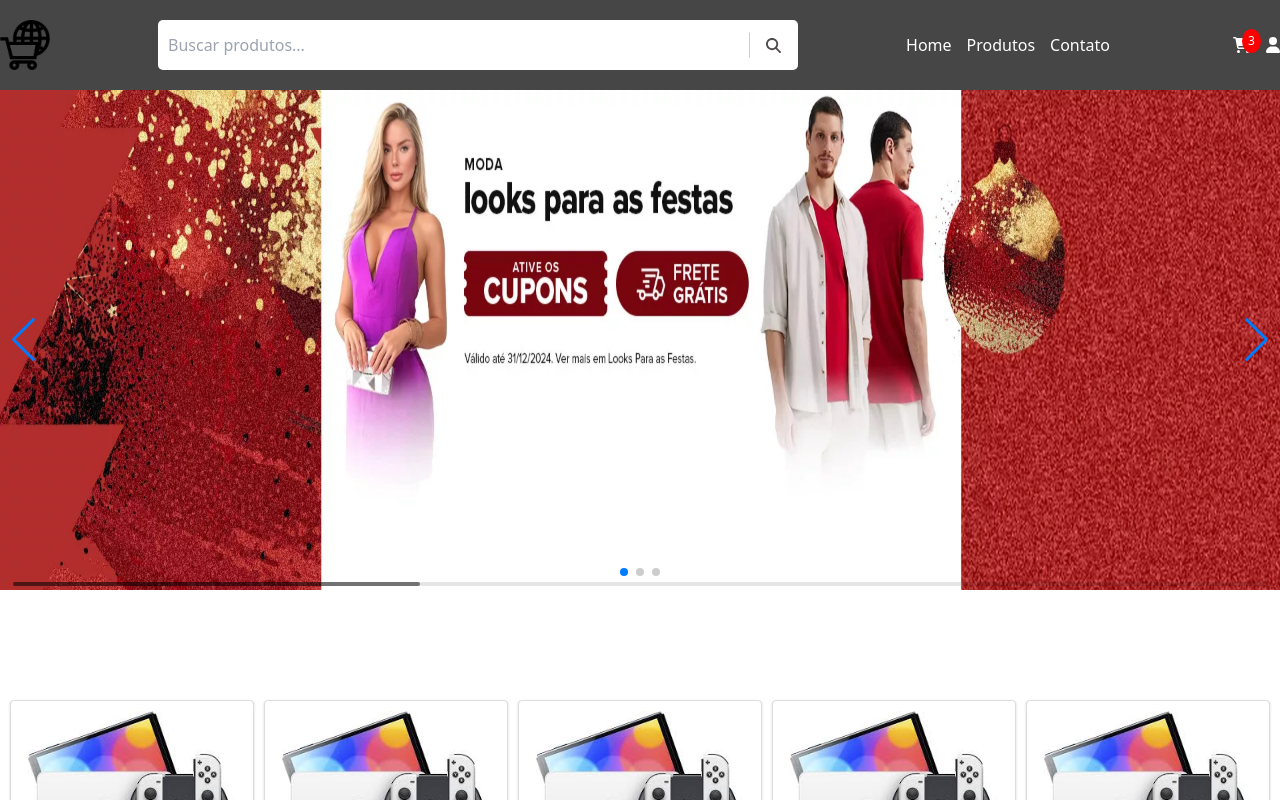
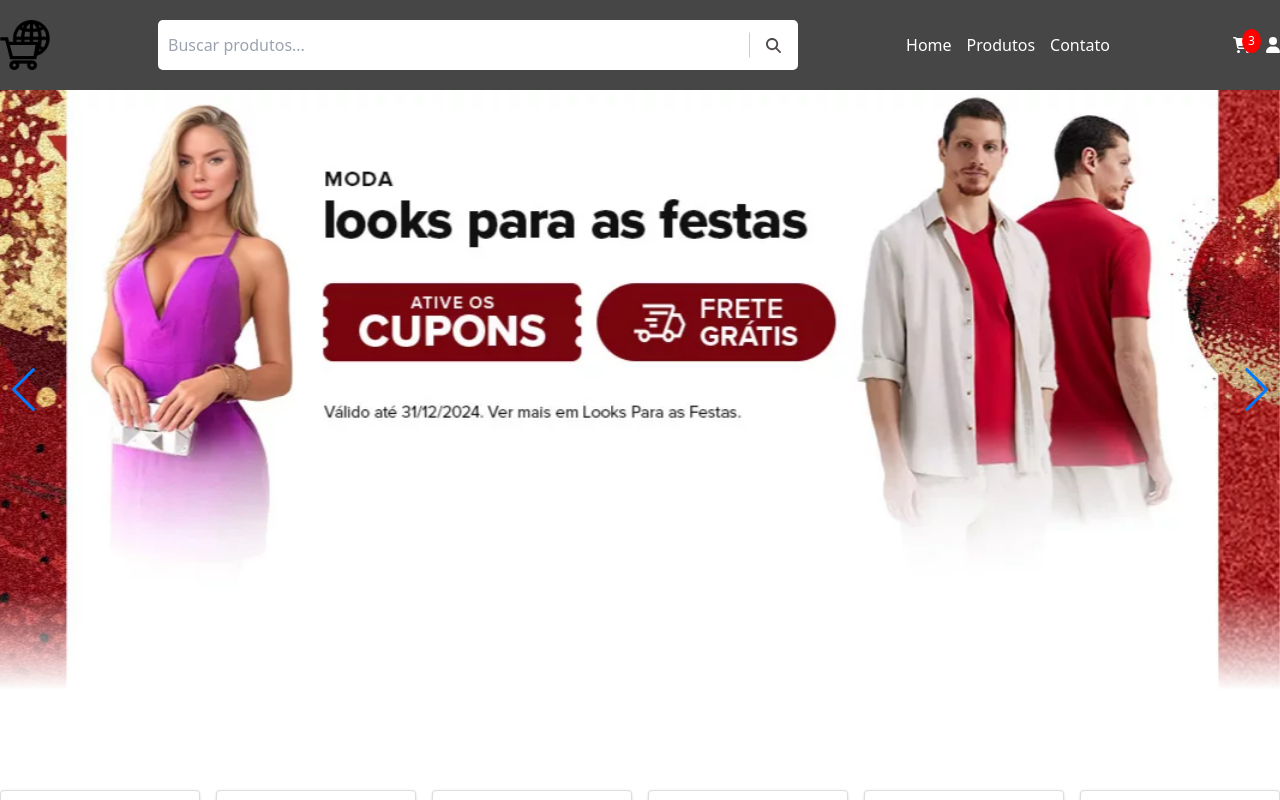
Before and after one commit to Murilo358/E-commerce-frontend, a React (Vite) app: page / in a window 1280 px wide. Shown: the top 800 px of the page. Built offline with nearby package versions, Linux system fonts and the light colour scheme.

Commit message:
started using tailwind grids

```diff
--- a/src/index.css
+++ b/src/index.css
@@ -4,54 +4,11 @@
 @import 'tailwindcss/utilities';
 
 @import url('https://fonts.googleapis.com/css2?family=Roboto:wght@400;700&display=swap');
-/*
-$breakpoints: (
-  sm: 576px,
-  md: 768px,
-  lg: 992px,
-  xl: 1200px,
-  xxl: 1400px
-);
 
-@function breakpoint($name) {
-  @return map.get($breakpoints, $name);
+.swiper-slide img {
+  width: 100%;
+  height: auto;
+  object-fit: cover;
+  max-width: 100%;
+  display: block;
 }
-
-.container {
-  width: 100%;
-  margin-right: auto;
-  margin-left: auto;
-
-  @media (min-width: breakpoint(sm)) {
-    max-width: 540px;
-  }
-
-  @media (min-width: breakpoint(md)) {
-    max-width: 720px;
-  }
-
-  @media (min-width: breakpoint(lg)) {
-    max-width: 960px;
-    padding-right: 15px;
-    padding-left: 15px;
-
-  }
-
-  @media (min-width: breakpoint(xl)) {
-    max-width: 1140px;
-    padding-right: 15px;
-    padding-left: 15px;
-
-  }
-
-  @media (min-width: breakpoint(xxl)) {
-    max-width: 1320px;
-    padding-right: 15px;
-    padding-left: 15px;
-
-  }
-}
-
-body {
-  font-family: 'Roboto', -apple-system, 'Helvetica Neue', Helvetica, Arial, sans-serif;
-} */
--- a/src/pages/Home.css
+++ b/src/pages/Home.css
@@ -1,15 +1,20 @@
-.image__slider{
-    height: 500px;
 
-    img {
-      height: 500px;
+
+  .image__slider img {
+    height: 600px;
   }
 
+
   .image__slider__div{
+
     display: flex;
     align-items: center;
     justify-content: center;
   }
+
+  .image__slider__swiper{
+    position: relative;
+    overflow: hidden;
   }
 
 
@@ -64,3 +69,15 @@
         grid-template-columns: 1fr;
     }
   }
+
+  .image__slider__swiper::after {
+    content: "";
+    position: absolute;
+    bottom: 0;
+    left: 0;
+    width: 100%;
+    height: 100px;
+    background: linear-gradient(to top, white, rgba(255, 255, 255, 0));
+    pointer-events: none;
+    z-index: 10;
+  }
--- a/src/pages/Home.tsx
+++ b/src/pages/Home.tsx
@@ -13,15 +13,14 @@ import ProductCard from '../components/productCard/ProductCard';
 const Home = () => {
   return (
     <>
-      <div className=' image__slider'>
-     <Swiper className='image__slider'
+    <div className=' image__slider'>
+     <Swiper className='image__slider__swiper swiper-container '
       modules={[Navigation, Pagination, Scrollbar, A11y]}
       spaceBetween={50}
+      draggable={true}
       loop={true}
       slidesPerView={1}
       navigation
-      pagination={{ clickable: true }}
-      scrollbar={{ draggable: true }}
       onSwiper={(swiper) => console.log(swiper)}
     >
       <SwiperSlide>
@@ -43,7 +42,7 @@ const Home = () => {
     </Swiper>
      </div>
      <div className='container mx-auto'>
-     <div style={{marginTop: 100}} className="grid-container">
+     <div style={{marginTop: 100}} className="grid justify-center  lg:grid-cols-6 gap-4 sm:grid-cols-4">
         <ProductCard currentPrice='50,00' oldPrice='25,00' productName='Nintendo switch' imageUrl='switch.jpeg' className="grid-item"/>
         <ProductCard currentPrice='50,00' productName='Nintendo switch' imageUrl='switch.jpeg' className="grid-item"/>
         <ProductCard currentPrice='50,00' oldPrice='25,00' productName='Nintendo switch' imageUrl='switch.jpeg' className="grid-item"/>
```
Lines whose indentation alone changed are shown as unchanged.
